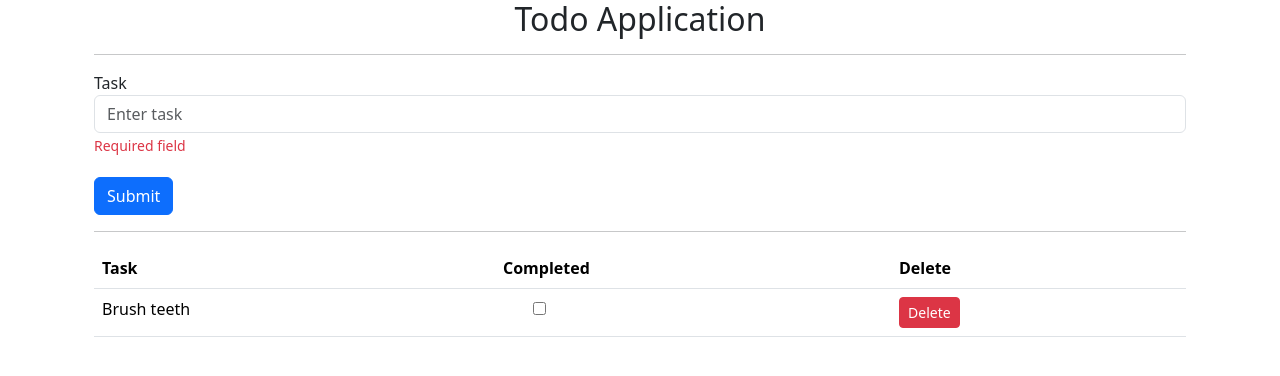
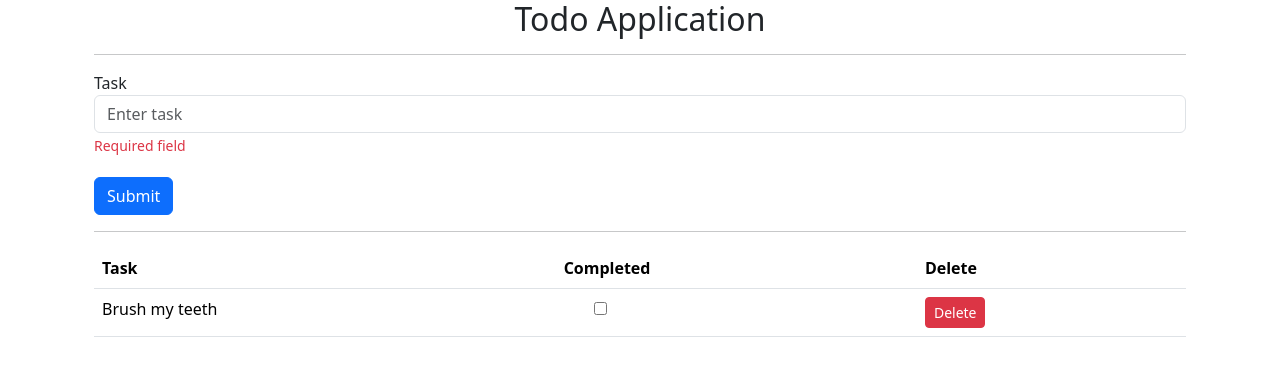
Before and after one commit to SpeedCodeNpo/mini-prj-20231016-todo-dkp, an Angular app: page / in a window 1280 px wide. Shown: the top 376 px of the page. Built offline with nearby package versions, Linux system fonts and the light colour scheme.

Commit message:
created a data model taskArray and wired it up to the table in the comp html

```diff
--- a/src/app/todo-list/todo-list.component.html
+++ b/src/app/todo-list/todo-list.component.html
@@ -32,11 +32,13 @@
       </tr>
     </thead>
     <tbody>
-      <tr>
-        <td>Brush teeth</td>
+
+      <tr *ngFor="let currentTask of taskArray">
+        <td>{{currentTask.taskName}}</td>
         <td><input id="myCheckbox" type="checkbox"></td>
         <td><button class="btn btn-danger btn-sm">Delete</button></td>
       </tr>
+
     </tbody>
   </table>
 
--- a/src/app/todo-list/todo-list.component.ts
+++ b/src/app/todo-list/todo-list.component.ts
@@ -7,8 +7,12 @@
   styleUrls: ['./todo-list.component.css']
 })
 export class TodoListComponent {
+  taskArray = [
+    {taskName: 'Brush my teeth', isCompleted: false}
+  ];
 
   onSubmitTask(form: NgForm){
+    console.log(form);
 
   }
 
```
Also changed, not shown: 1 other file (tests, documents, lock files or other folders).
